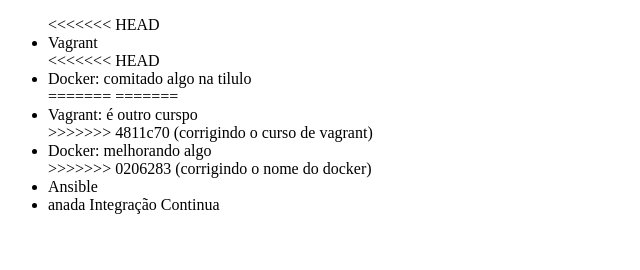
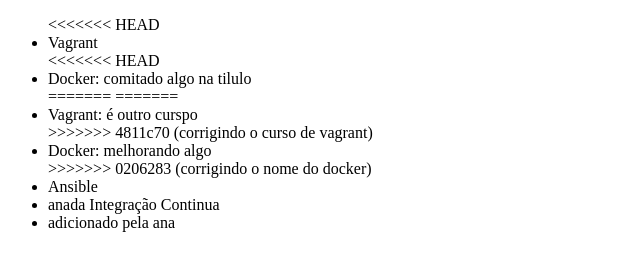
Before and after one commit to alesouzarosa/alura-git, a plain HTML site: page index.html in a window 1280 px wide. Shown: the whole page, without its empty margins (0-640 px from the left). Drawn offline with Linux system fonts and the light colour scheme.

Commit message:
novo item adicionado pela ana

```diff
--- a/index.html
+++ b/index.html
@@ -18,6 +18,7 @@
 >>>>>>> 0206283 (corrigindo o nome do docker)
         <li>Ansible</li>
         <li>anada Integração Continua</li>
+	<li>adicionado pela ana</li>
     </ul>
 </body>
 </html>
```
